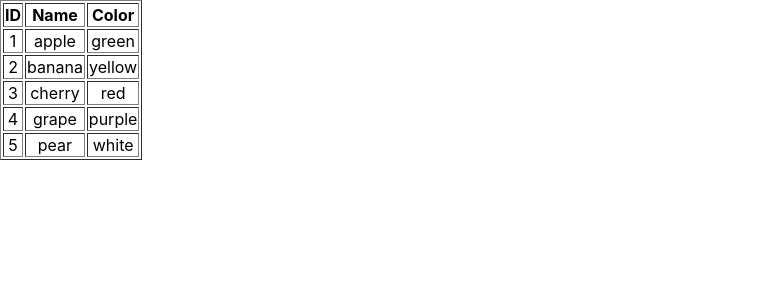
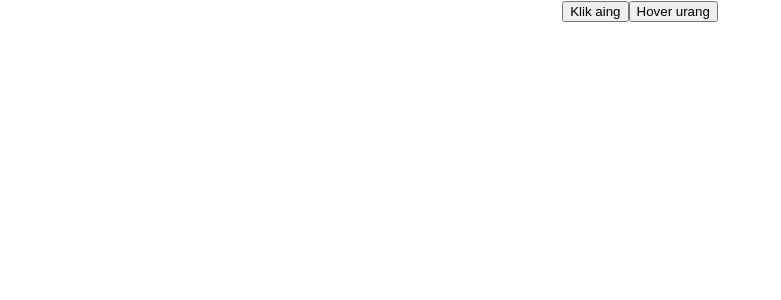
Before and after one commit to azizramdan/belajar-reactjs, a React (Create React App) app: page / in a window 1280 px wide. Shown: the top 300 px of the page, without its empty margins (0-781 px from the left). Built offline with nearby package versions, Linux system fonts and the light colour scheme.

Commit message:
event pada element

```diff
--- a/src/App.js
+++ b/src/App.js
@@ -1,11 +1,11 @@
 import React from 'react';
 import './App.css';
-import Table from './Table';
+import Event from './Event';
 
 function App() {
   return (
     <div className="App">
-      <Table />
+      <Event />
     </div>
   );
 }
--- /dev/null
+++ b/src/Event.js
@@ -0,0 +1,10 @@
+import React from 'react'
+
+const Event = () => {
+  return <div>
+    <button onClick={() => window.alert('button di klik')}>Klik aing</button>
+    <button onMouseEnter={() => console.log('mouse masuk')} onMouseOut={() => console.log('mouse keluar')}>Hover urang</button>
+  </div>
+}
+
+export default Event
```
